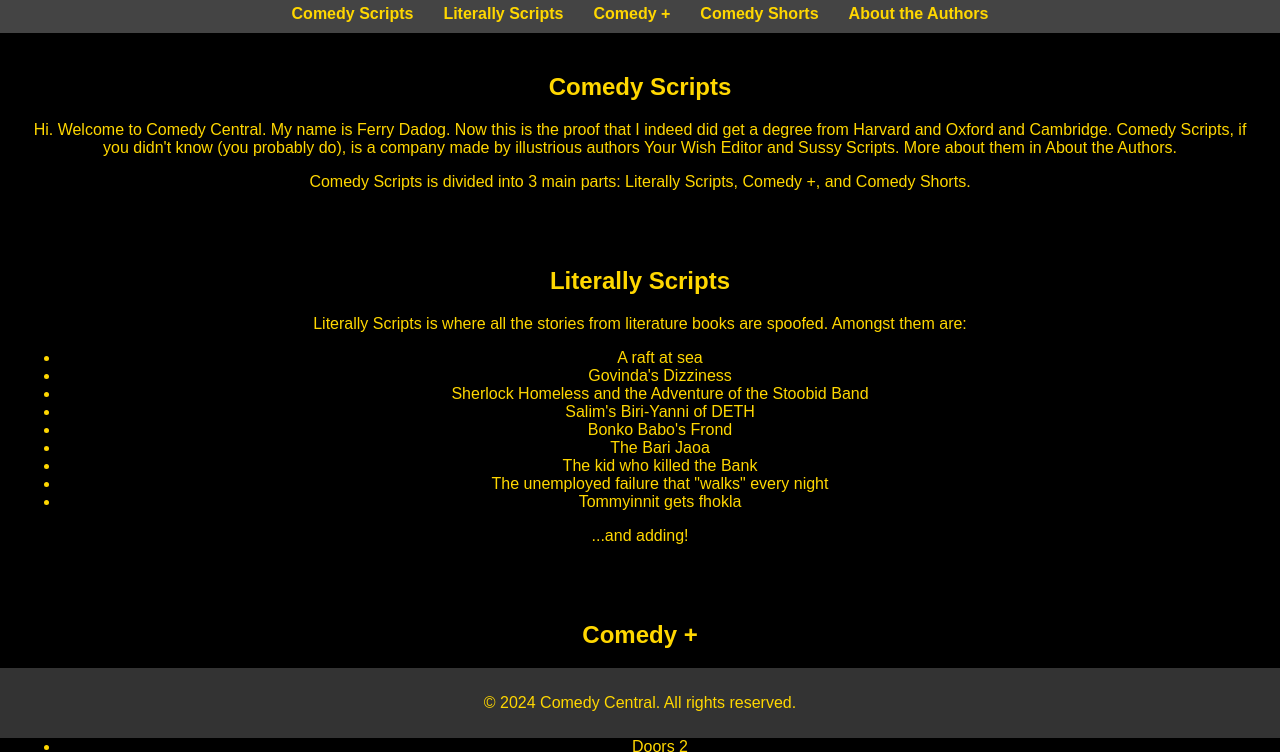
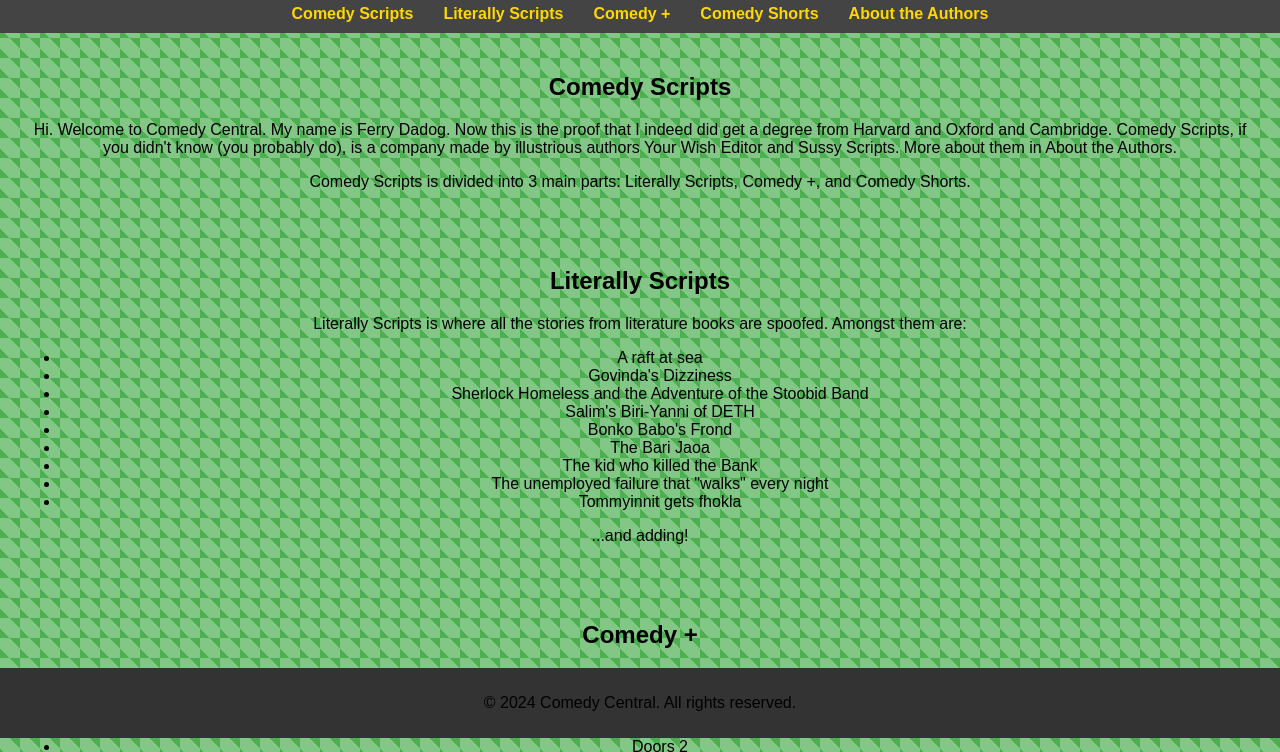
Before and after one commit to YourWishEditor/Comedy-Central, a plain HTML site: page index.html in a window 1280 px wide. Shown: the part 62-814 px from the top of the page. Drawn offline with Linux system fonts and the light colour scheme.

Commit message:
Update index.html

```diff
--- a/index.html
+++ b/index.html
@@ -6,11 +6,16 @@
     <title>Comedy Central</title>
     <style>
         body {
-            background-color: #000;
-            color: #FFD700;
             font-family: Arial, sans-serif;
             margin: 0;
             padding: 0;
+            background-color: #fff; /* Set background color to white */
+            color: #000; /* Set text color to black */
+        }
+        .striped-background {
+            background-color: #4CAF50; /* Set stripe color to green */
+            background-image: linear-gradient(45deg, transparent 25%, rgba(255, 255, 255, 0.3) 25%, rgba(255, 255, 255, 0.3) 75%, transparent 75%, transparent);
+            background-size: 20px 20px;
         }
         header {
             background-color: #333;
@@ -46,7 +51,7 @@
         }
     </style>
 </head>
-<body>
+<body class="striped-background">
     <header>
         <h1>Comedy Central</h1>
     </header>
```
